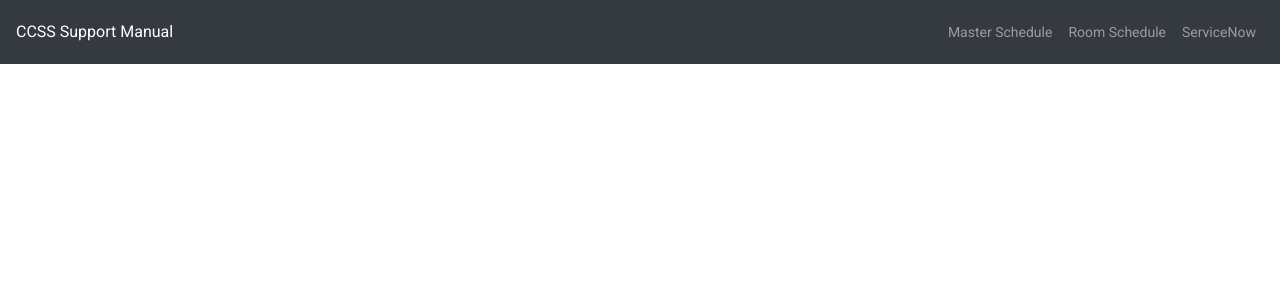
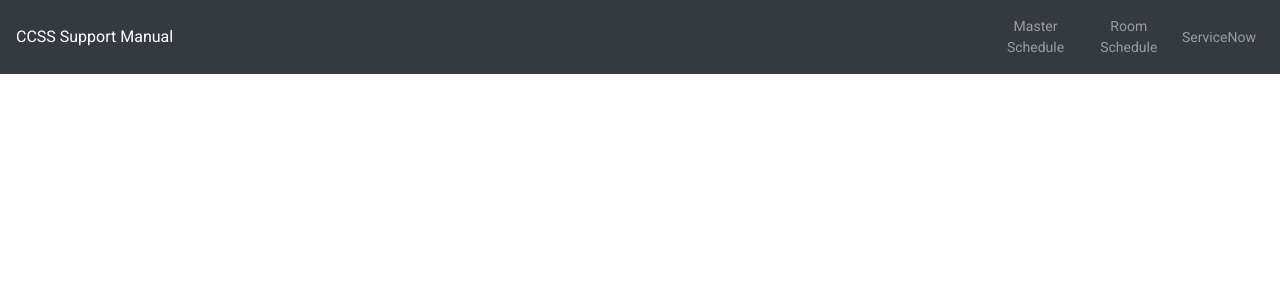
Before and after one commit to MichaelGatesDev/ccss-support-manual, a React (Create React App) app in the folder frontend/: page /settings in a window 1280 px wide. Shown: the top 300 px of the page. Built offline with nearby package versions, Linux system fonts and the light colour scheme.

Commit message:
Align nav items vertically and horizontally  for better usability and appearance

```diff
--- a/frontend/src/Components/NavBar/NavBar.jsx
+++ b/frontend/src/Components/NavBar/NavBar.jsx
@@ -34,12 +34,12 @@ class NavBar extends Component {
                 <nav className="navbar fixed-top navbar-expand-md navbar-dark bg-dark" role="navigation">
 
                     {/* Left */}
-                    <div className="navbar-collapse collapse w-100 order-0 dual-collapse2">
+                    <div className="navbar-collapse collapse order-0 dual-collapse2">
                         <a className="navbar-brand" href="/">{this.props.title}</a>
                     </div>
 
                     {/* Center */}
-                    <div className="mx-auto order-1 w-100">
+                    <div className="mx-auto order-1 w-75">
 
                         {this.props.searchable &&
                             <FormInput
@@ -63,7 +63,7 @@ class NavBar extends Component {
                     </div>
 
                     {/* Right */}
-                    <div className="collapse navbar-collapse w-100 order-2 dual-collapse2" id="navbarSupportedContent">
+                    <div className="navbar-collapse collapse order-2 dual-collapse2" id="navbarSupportedContent">
                         <ul className="navbar-nav ml-auto" id="navbarNavDropdown">
                             <li className="nav-item">
                                 <a className="nav-link" href="https://banner.plattsburgh.edu/pls/prod/psu_genweb.master_sched_search" target="_blank" rel="noopener noreferrer">Master Schedule</a>
--- a/frontend/src/Components/NavBar/NavBar.scss
+++ b/frontend/src/Components/NavBar/NavBar.scss
@@ -18,5 +18,10 @@
 
             margin-bottom: 0.25em;
         }
+
+        .nav-item{
+            margin: auto;
+            text-align: center;
+        }
     }
 }
```
